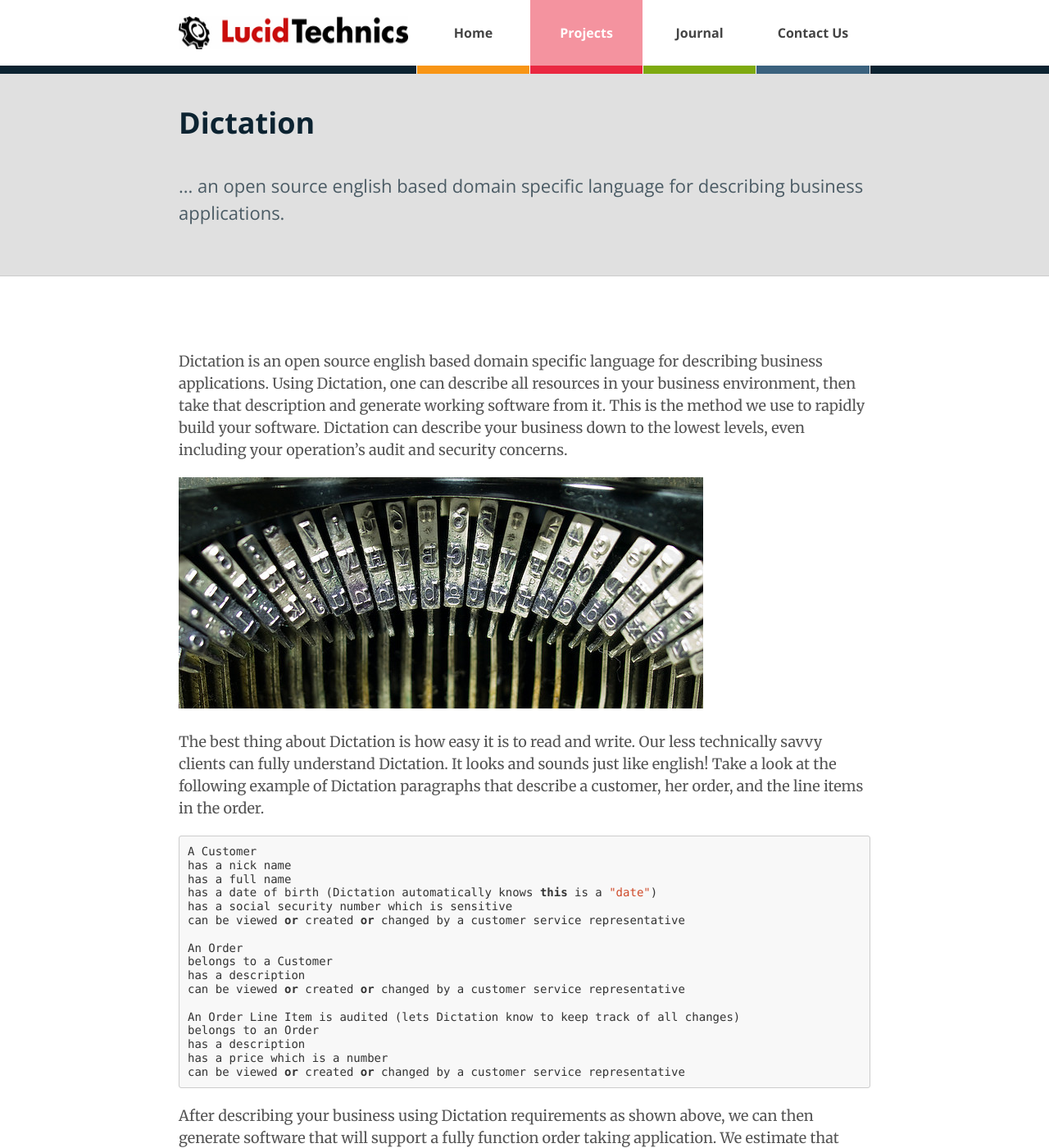
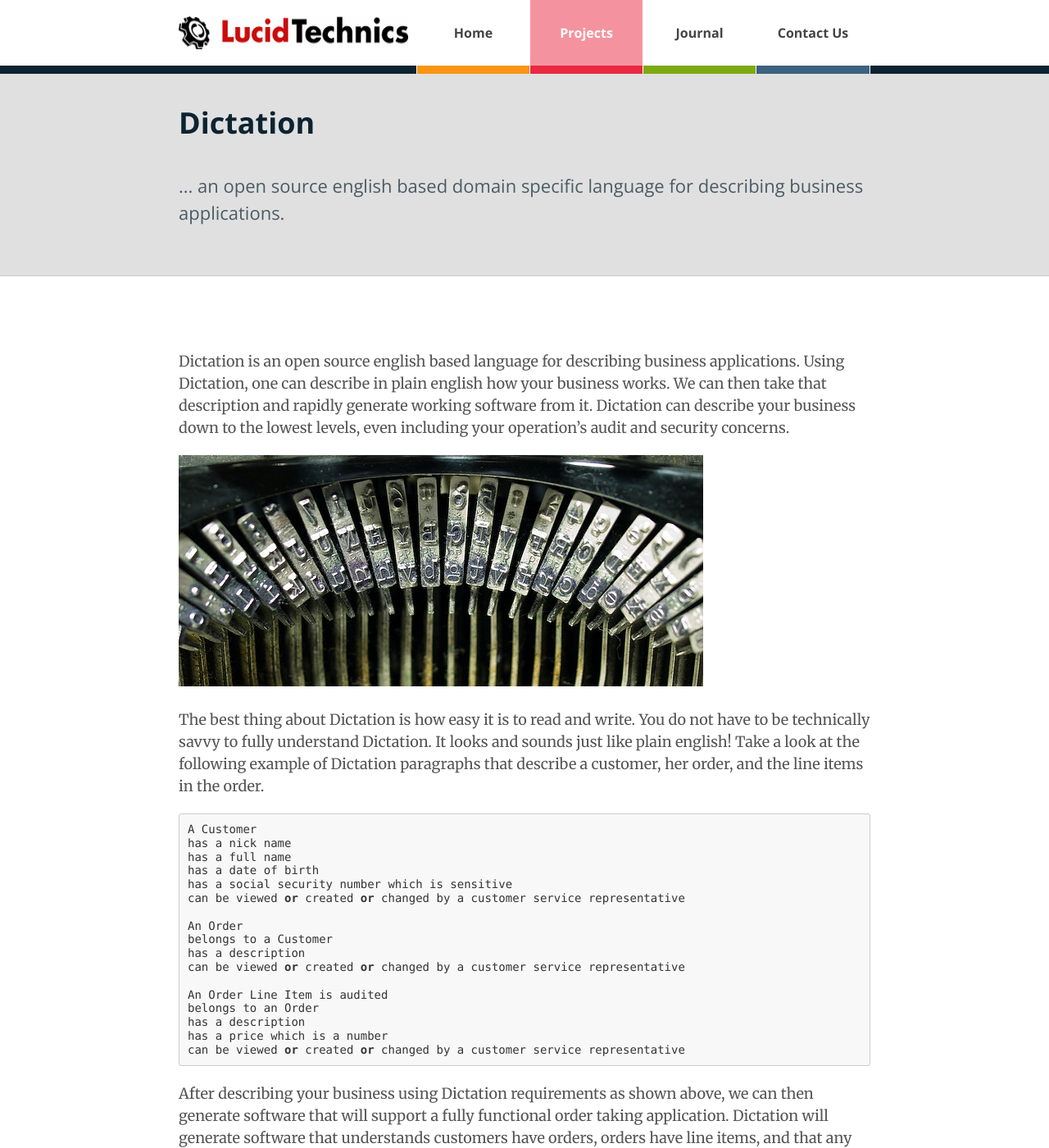
Before and after one commit to LucidTechnics/lucidtechnics.github.com, a Jekyll site: the page built from _posts/projects/0100-01-02-dictation.md, in a window 1280 px wide and 1400 px high. Shown: the whole window at 82% size. Built offline with Jekyll 4.4.1, drawn with Linux system fonts in a browser that asks for light colours; nearby versions of some CDN libraries; some of the changed text lies outside the part shown.

Commit message:
Updated _posts/projects/0100-01-02-dictation.md

```diff
--- a/_posts/projects/0100-01-02-dictation.md
+++ b/_posts/projects/0100-01-02-dictation.md
@@ -12,16 +12,16 @@ categories:
 published: true
 ---
 
-Dictation is an open source english based domain specific language for describing business applications.  Using Dictation, one can describe all resources in your business environment, then take that description and generate working software from it.  This is the method we use to rapidly build your software.  Dictation can describe your business down to the lowest levels, even including your operation's audit and security concerns.
+Dictation is an open source english based language for describing business applications.  Using Dictation, one can describe in plain english how your business works.  We can then take that description and rapidly generate working software from it.  Dictation can describe your business down to the lowest levels, even including your operation's audit and security concerns.
 
 ![Washington DC train status electronic sign](https://raw.github.com/LucidTechnics/lucidtechnics.github.com/master/images/typewriter_600_282.jpg)
 
-The best thing about Dictation is how easy it is to read and write. Our less technically savvy clients can fully understand Dictation.  It looks and sounds just like english!  Take a look at the following example of Dictation paragraphs that describe a customer, her order, and the line items in the order.
+The best thing about Dictation is how easy it is to read and write. You do not have to be technically savvy to fully understand Dictation.  It looks and sounds just like plain english!  Take a look at the following example of Dictation paragraphs that describe a customer, her order, and the line items in the order.
 
     A Customer
     has a nick name
     has a full name
-    has a date of birth (Dictation automatically knows this is a "date")
+    has a date of birth
     has a social security number which is sensitive
     can be viewed or created or changed by a customer service representative
 
@@ -30,10 +30,12 @@ The best thing about Dictation is how easy it is to read and write. Our less tec
     has a description
     can be viewed or created or changed by a customer service representative
 
-    An Order Line Item is audited (lets Dictation know to keep track of all changes)
+    An Order Line Item is audited
     belongs to an Order
     has a description
     has a price which is a number
     can be viewed or created or changed by a customer service representative
 
-After describing your business using Dictation requirements as shown above, we can then generate software that will support a fully function order taking application.  We estimate that using Dictation along with <a href="http://lucidtechnics.github.com/projects/airlift.html">Airlift</a> our open source cloud based web application framework, we can reduce a project execution time by 50% or more.
+After describing your business using Dictation requirements as shown above, we can then generate software that will support a fully functional order taking application.  Dictation will generate software that understands customers have orders, orders have line items, and that any changes to an order's line items should be recorded.  Also the software will automatically encrypt the customer's social security number as it is deemed to be sensitive information.
+
+We estimate that using Dictation along with <a href="http://lucidtechnics.github.com/projects/airlift.html">Airlift</a>, our open source cloud based web application framework, we can reduce a typical web application project's execution time by 50% or more.
```
